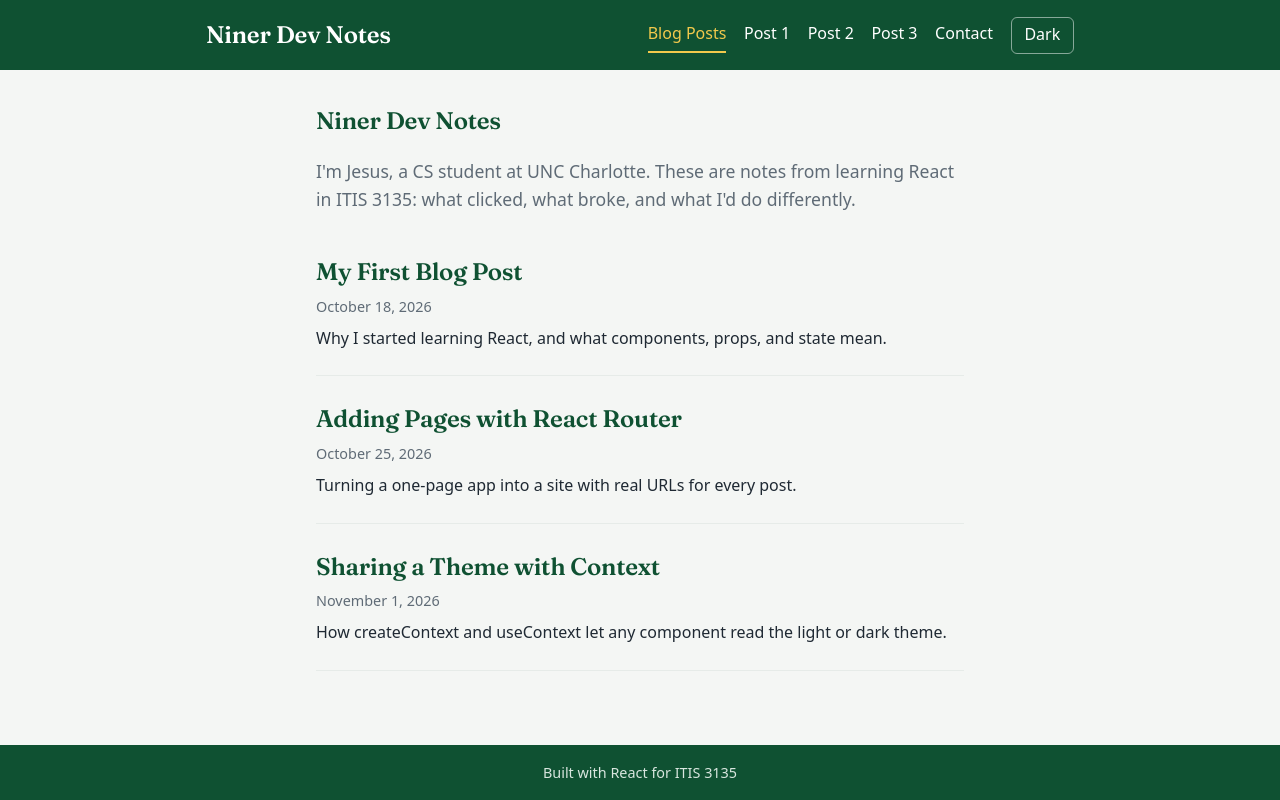
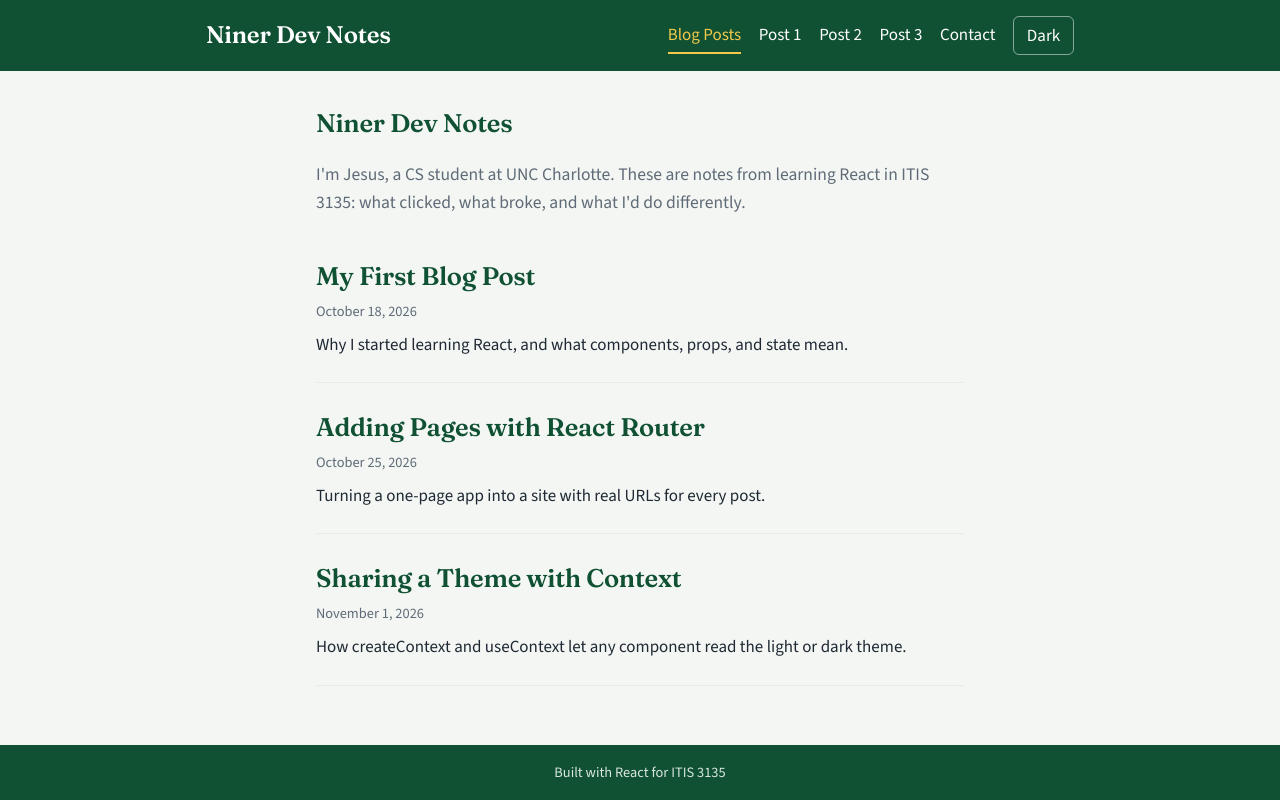
Before and after one commit to BobbyPinn/blog-lab, a React (Vite) app: page / in a window 1280 px wide. Built offline with nearby package versions, Linux system fonts and the light colour scheme.

Commit message:
Use Source Sans 3 for body text

```diff
--- a/index.html
+++ b/index.html
@@ -6,7 +6,7 @@
     <meta name="viewport" content="width=device-width, initial-scale=1.0" />
     <link rel="preconnect" href="https://fonts.googleapis.com" />
     <link rel="preconnect" href="https://fonts.gstatic.com" crossorigin />
-    <link href="https://fonts.googleapis.com/css2?family=Fraunces:opsz,wght@9..144,600&display=swap" rel="stylesheet" />
+    <link href="https://fonts.googleapis.com/css2?family=Fraunces:opsz,wght@9..144,600&family=Source+Sans+3:wght@400;600&display=swap" rel="stylesheet" />
     <title>Niner Dev Notes</title>
   </head>
   <body>
--- a/src/index.css
+++ b/src/index.css
@@ -2,7 +2,8 @@
 
 body {
   margin: 0;
-  font-family: system-ui, -apple-system, 'Segoe UI', Roboto, sans-serif;
+  font-family: 'Source Sans 3', system-ui, sans-serif;
+  font-size: 1.0625rem; /* this font runs a little small, so bump it slightly */
   line-height: 1.6;
 }
 
```
